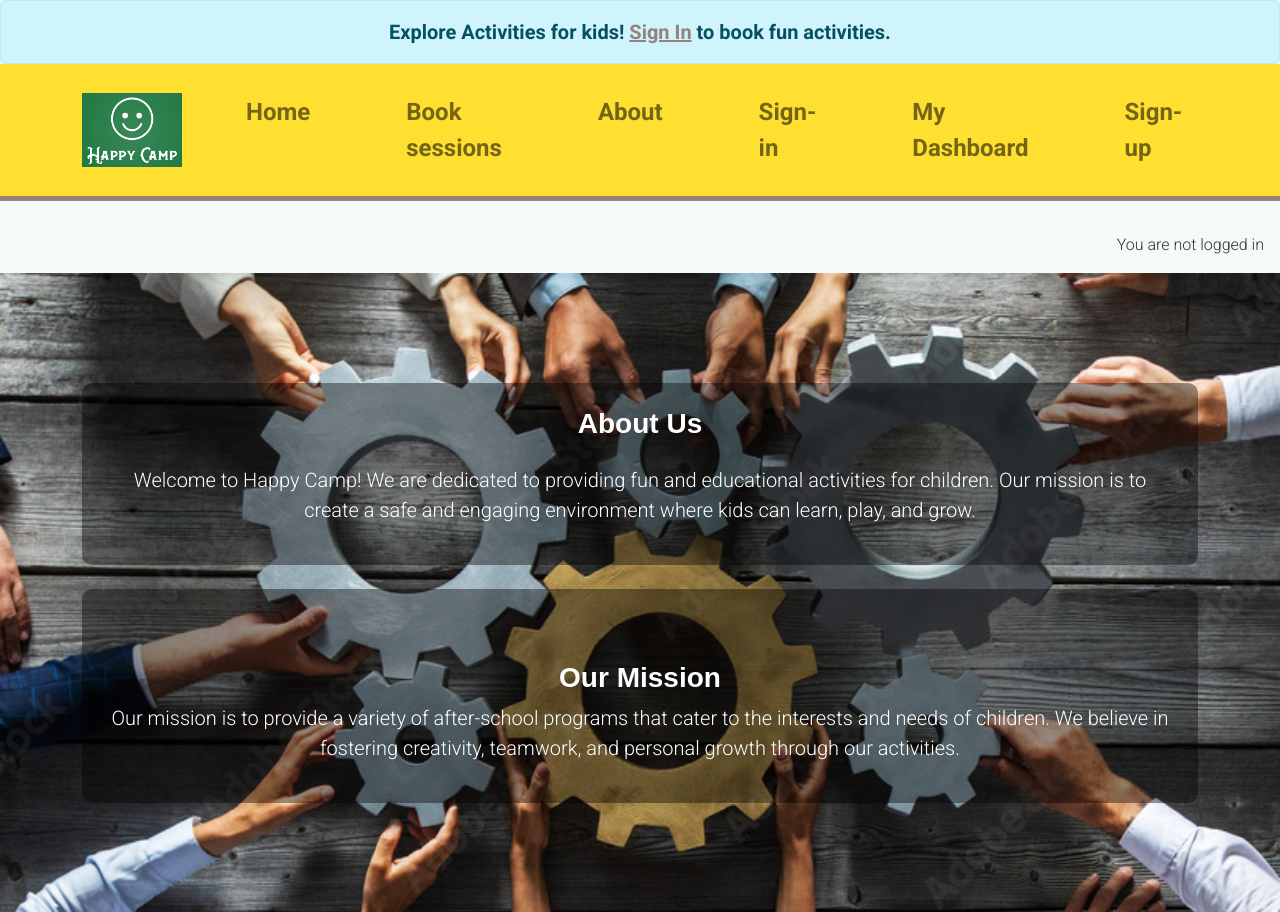
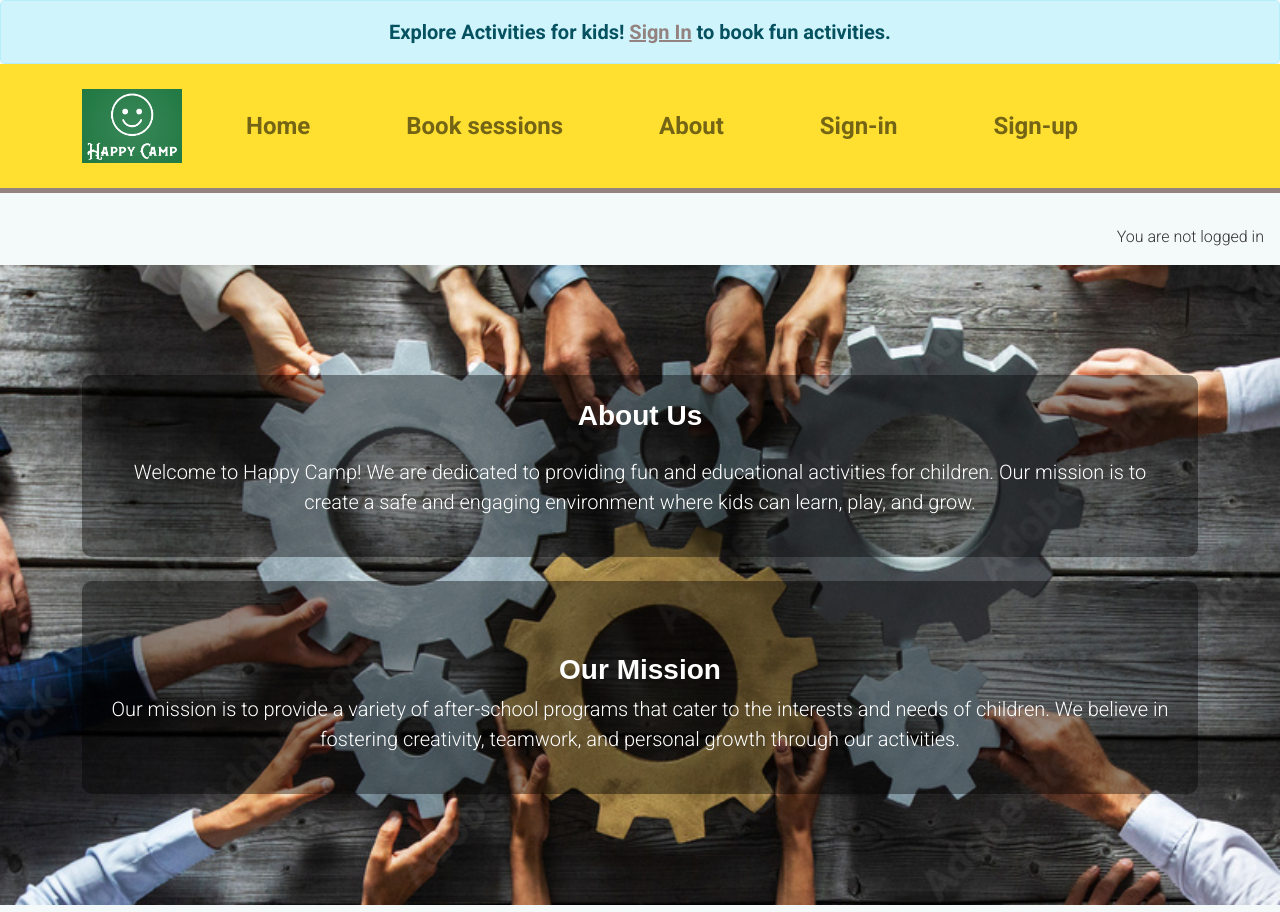
Before and after one commit to SonaliP11/HappyCamp, a Django app: template about/templates/about/about.html in a window 1280 px wide. Shown: the top 912 px of the page. Run offline with Django 4.2, Linux system fonts and the light colour scheme; the template is opened without the code that fills it, so the values that code supplies are empty; some web fonts are replaced.

Commit message:
Update navbar to display dashboard link for authenticated users

```diff
--- a/templates/base.html
+++ b/templates/base.html
@@ -64,11 +64,12 @@
                         <a class="nav-item nav-link fs-4 px-5" href="{% url 'home' %}"><strong>Home</strong></a>
                         <a class="nav-item nav-link fs-4 px-5" href="{% url 'booking-list' %}"><strong>Book sessions</strong></a>
                         <a class="nav-item nav-link fs-4 px-5" href="{% url 'about' %}"><strong>About</strong></a>
-                    </div>
-                    <div class="navbar-nav ms-auto nav-right">
+                        {% if not user.is_authenticated %}
                         <a class="nav-item nav-link fs-4 px-5" href="{% url 'account_login' %}"><strong>Sign-in</strong></a>
+                        <a class="nav-item nav-link fs-4 px-5" href="{% url 'account_signup' %}"><strong>Sign-up</strong></a>
+                        {% else %}
                         <a class="nav-item nav-link fs-4 px-5" href="{% url 'child-list' %}"><strong>My Dashboard</strong></a>
-                        <a class="nav-item nav-link fs-4 px-5" href="{% url 'account_signup' %}"><strong>Sign-up</strong></a>
+                        {% endif %}
                     </div>
                 </div>
             </div>
@@ -99,13 +100,10 @@
         {% else %}
         <p class="text-end m-3">You are not logged in</p>
         {% endif %}
-
         {% block content %}
-        <!-- Content Goes here -->
-        {% endblock content %}
+        {% endblock %}
     </main>
 
-    <!-- Footer -->
     <footer class="footer mt-auto py-0">
         <p class="m-0 text-center">
             {% block copyright %}
```
